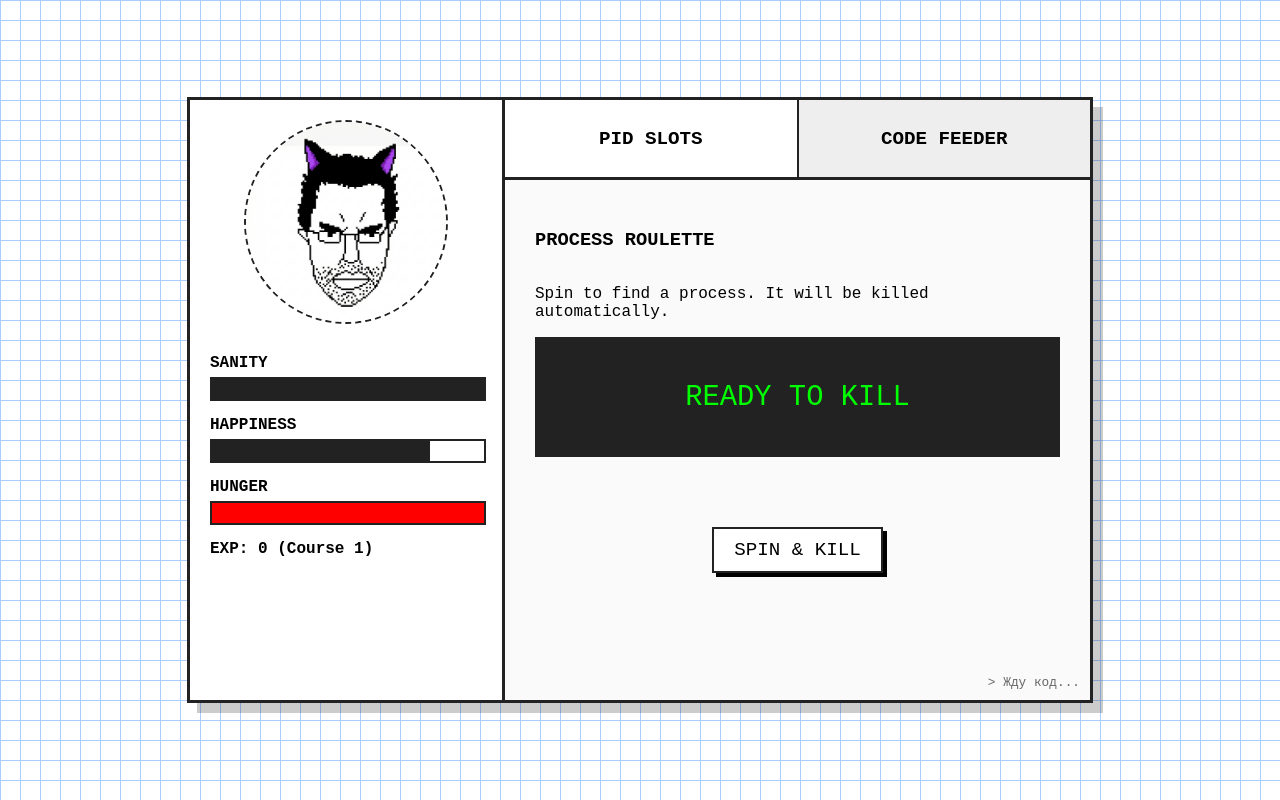
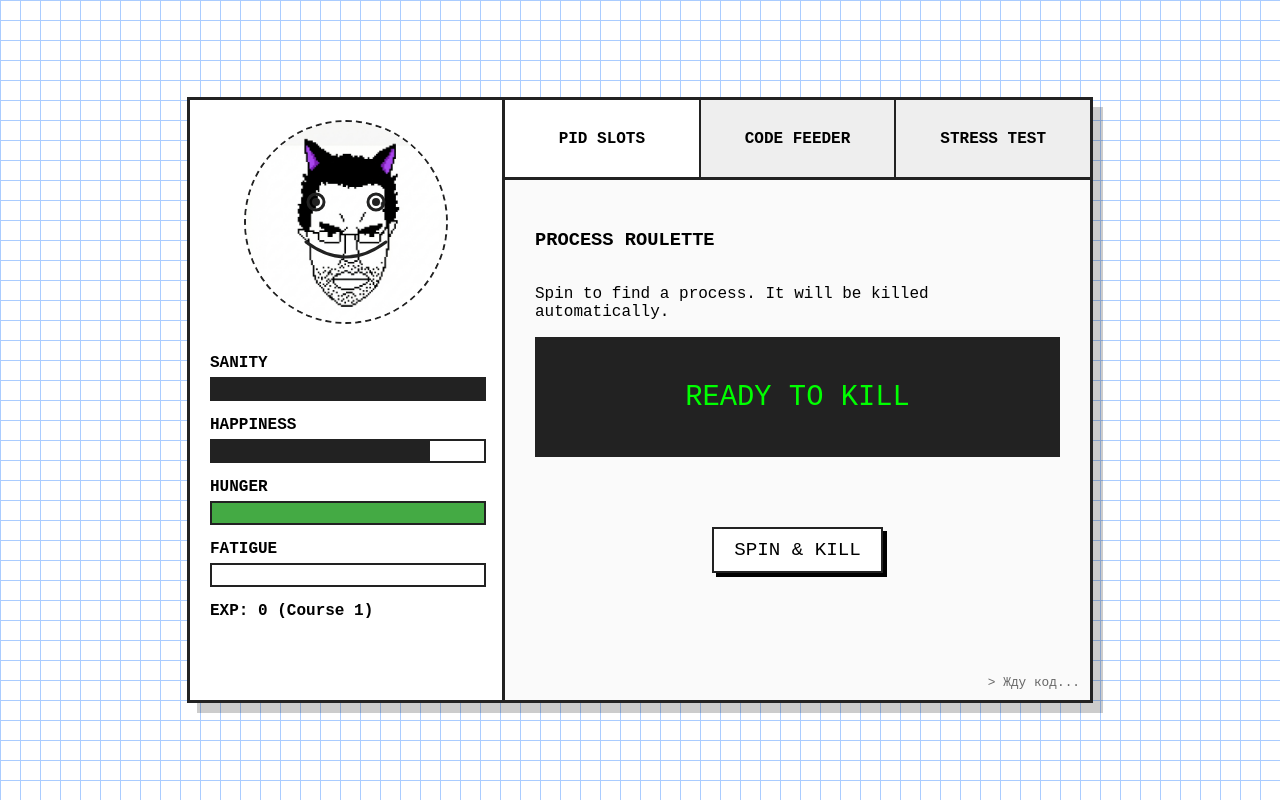
Before and after one commit to Silex-191/Sys.Pet, a FastAPI app: page / in a window 1280 px wide. Run offline with FastAPI, Linux system fonts and the light colour scheme.

Commit message:
Add frontend features: FATIGUE bar, STRESS TEST tab, dynamic emotion overlay
Co-authored-by: Silex-191 <196317170+Silex-191@users.noreply.github.com>

```diff
--- a/frontend/templates/index.html
+++ b/frontend/templates/index.html
@@ -63,6 +63,16 @@
         .avatar-container:hover { background-color: #eee; }
         .avatar-container img { width: 100%; height: 100%; object-fit: cover; }
 
+        /* Avatar emotion overlay */
+        .avatar-emotion {
+            position: absolute;
+            top: 0;
+            left: 0;
+            width: 100%;
+            height: 100%;
+            pointer-events: none;
+        }
+
         .stats-container { width: 100%; }
         .stat-row { margin-bottom: 15px; }
         .stat-label { font-weight: bold; margin-bottom: 5px; display: block; }
@@ -99,7 +109,7 @@
             display: flex;
             justify-content: center;
             align-items: center;
-            font-size: 1.2rem;
+            font-size: 1rem;
             font-weight: bold;
             cursor: pointer;
             background: #eee;
@@ -123,12 +133,12 @@
         /* --- MINIGAME 1: SLOTS --- */
         .slot-machine {
             border: 4px solid var(--line-color);
-            height: 120px; /* Made taller */
-            width: 100%;   /* Made wider */
+            height: 120px;
+            width: 100%;
             display: flex;
             align-items: center;
             justify-content: center;
-            font-size: 1.8rem; /* Bigger font */
+            font-size: 1.8rem;
             margin-bottom: 20px;
             background: #222;
             color: #0f0;
@@ -170,6 +180,13 @@
             margin-bottom: 10px;
         }
 
+        /* --- STRESS TEST --- */
+        .stress-info {
+            font-size: 0.9rem;
+            color: #666;
+            margin-bottom: 20px;
+        }
+
         .status-log {
             position: absolute;
             bottom: 10px;
@@ -188,6 +205,7 @@
 
             <div class="avatar-container" onclick="document.getElementById('avatarInput').click()">
                 <img id="petAvatar" src="/static/avatar.png" onerror="this.src='https://placehold.co/200x200?text=Click+Me'" alt="Pet">
+                <img id="petEmotion" class="avatar-emotion" src="/static/emotions/emotion_default.svg" alt="Emotion">
             </div>
 
             <div class="stats-container">
@@ -201,7 +219,11 @@
                 </div>
                 <div class="stat-row">
                     <span class="stat-label">HUNGER</span>
-                    <div class="progress-bar"><div class="progress-fill" id="bar-hunger" style="width: 20%; background: red;"></div></div>
+                    <div class="progress-bar"><div class="progress-fill" id="bar-hunger" style="width: 100%; background: #4a4;"></div></div>
+                </div>
+                <div class="stat-row">
+                    <span class="stat-label">FATIGUE</span>
+                    <div class="progress-bar"><div class="progress-fill" id="bar-fatigue" style="width: 0%; background: #a44;"></div></div>
                 </div>
                 <div class="stat-row">
                     <span class="stat-label">EXP: <span id="val-xp">0</span> (Course <span id="val-course">1</span>)</span>
@@ -213,6 +235,7 @@
             <div class="game-selector">
                 <div class="game-tab active" onclick="switchGame('slots')">PID SLOTS</div>
                 <div class="game-tab" onclick="switchGame('feeder')">CODE FEEDER</div>
+                <div class="game-tab" onclick="switchGame('stress')">STRESS TEST</div>
             </div>
 
             <div class="game-display">
@@ -233,11 +256,24 @@
 
                 <div id="game-feeder" class="game-view">
                     <h3>CODE FEEDER</h3>
-                    <p>Feed the pet code. It loves Parity (x % 2 == 0).</p>
+                    <p>Feed the pet code. It loves Parity checks (x % 2 == 0).</p>
                     <textarea id="code-input" placeholder="Paste your code here..."></textarea>
                     <div class="feed-controls">
                         <button onclick="feedCode()">FEED</button>
                     </div>
+                </div>
+
+                <div id="game-stress" class="game-view">
+                    <h3>CPU STRESS TEST</h3>
+                    <div class="stress-info">
+                        <p>⚠️ Warning: This will heavily load your CPU for 30 seconds!</p>
+                        <p>💡 When FATIGUE reaches 100, your pet will gain XP (+1 every 5s)</p>
+                        <p>🔥 Use this to level up your pet through exhaustion!</p>
+                    </div>
+                    <div style="text-align: center; margin-top: 40px;">
+                        <button id="btn-stress" onclick="runStressTest()">START STRESS TEST</button>
+                    </div>
+                    <div class="status-msg" id="stress-status"></div>
                 </div>
 
                 <div class="status-log" id="status-log">System: Ready...</div>
@@ -257,8 +293,13 @@
                 document.getElementById('bar-sanity').style.width = data.sanity + '%';
                 document.getElementById('bar-happiness').style.width = data.happiness + '%';
                 document.getElementById('bar-hunger').style.width = data.hunger + '%';
+                document.getElementById('bar-fatigue').style.width = data.fatigue + '%';
                 document.getElementById('val-xp').innerText = data.xp;
                 document.getElementById('val-course').innerText = data.course;
+
+                // Update emotion based on status
+                const emotion = data.avatar_emotion || data.status || 'default';
+                document.getElementById('petEmotion').src = `/static/emotions/emotion_${emotion}.svg`;
 
                 if(data.last_action) {
                     document.getElementById('status-log').innerText = "> " + data.last_action;
@@ -290,7 +331,8 @@
 
             document.getElementById('game-' + gameId).classList.add('active');
             if(gameId === 'slots') document.querySelector('.game-tab:nth-child(1)').classList.add('active');
-            else document.querySelector('.game-tab:nth-child(2)').classList.add('active');
+            else if(gameId === 'feeder') document.querySelector('.game-tab:nth-child(2)').classList.add('active');
+            else if(gameId === 'stress') document.querySelector('.game-tab:nth-child(3)').classList.add('active');
         }
 
         // 4. Game: Slots (Modified for auto-kill)
@@ -319,13 +361,12 @@
             // Animation loop
             const interval = setInterval(() => {
                 const p = procs[Math.floor(Math.random() * procs.length)];
-                // Displaying Process Name clearly
                 display.innerText = `${p.name} (${p.pid})`;
                 i++;
                 if (i > 25) {
                     clearInterval(interval);
                     currentProcess = p;
-                    display.style.color = 'orange'; // Warning color
+                    display.style.color = 'orange';
                     statusMsg.innerText = "LOCKED ON. TERMINATING IN 1s...";
 
                     // AUTO KILL AFTER 1 SECOND
@@ -353,10 +394,10 @@
 
             if(data.success) {
                 display.innerText = "TERMINATED";
-                statusMsg.innerText = "Target destroyed. Sanity Restored.";
+                statusMsg.innerText = "Target destroyed. +2 Sanity!";
             } else {
                 display.innerText = "ACCESS DENIED";
-                statusMsg.innerText = "System refused kill command.";
+                statusMsg.innerText = data.message || "System refused kill command.";
             }
 
             document.getElementById('btn-spin').disabled = false;
@@ -375,6 +416,34 @@
             document.getElementById('code-input').value = "";
         }
 
+        // 6. Game: Stress Test
+        async function runStressTest() {
+            const btn = document.getElementById('btn-stress');
+            const statusMsg = document.getElementById('stress-status');
+
+            btn.disabled = true;
+            statusMsg.innerText = "Starting stress test...";
+
+            try {
+                const res = await fetch('/api/stress_test', { method: 'POST' });
+                const data = await res.json();
+
+                if(data.success) {
+                    statusMsg.innerText = data.message;
+                    setTimeout(() => {
+                        btn.disabled = false;
+                        statusMsg.innerText = "";
+                    }, 30000); // Re-enable after 30s
+                } else {
+                    statusMsg.innerText = "Failed: " + data.message;
+                    btn.disabled = false;
+                }
+            } catch (e) {
+                statusMsg.innerText = "Error: " + e.message;
+                btn.disabled = false;
+            }
+        }
+
         updateStats();
     </script>
 </body>
```
